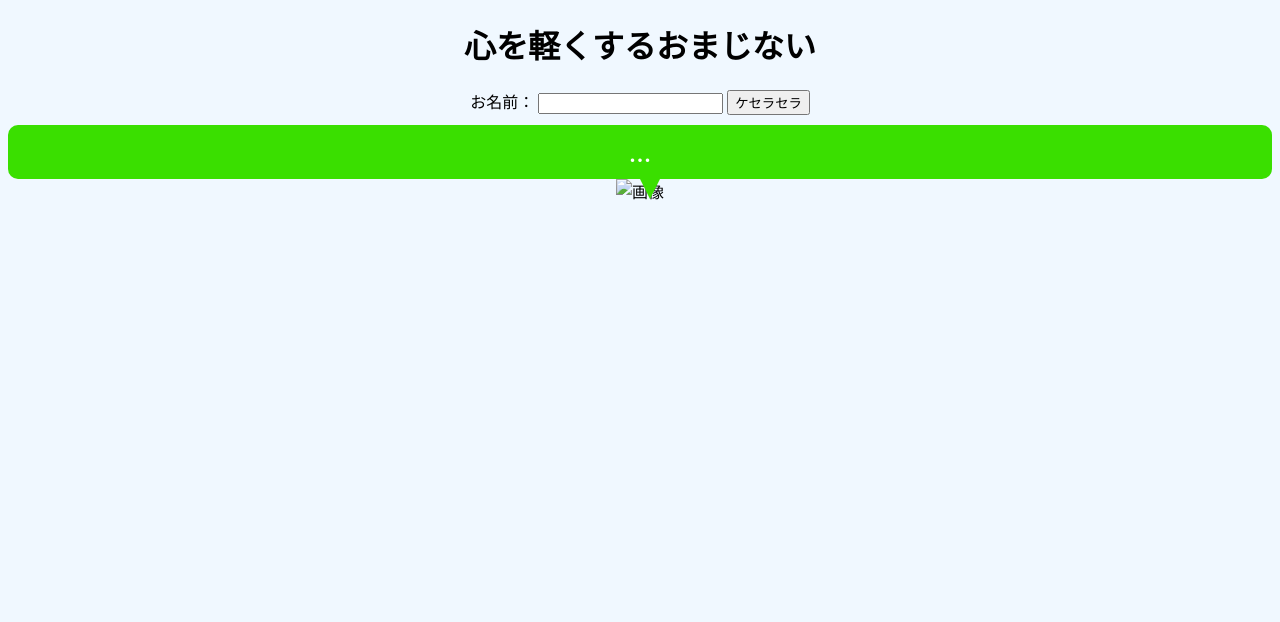
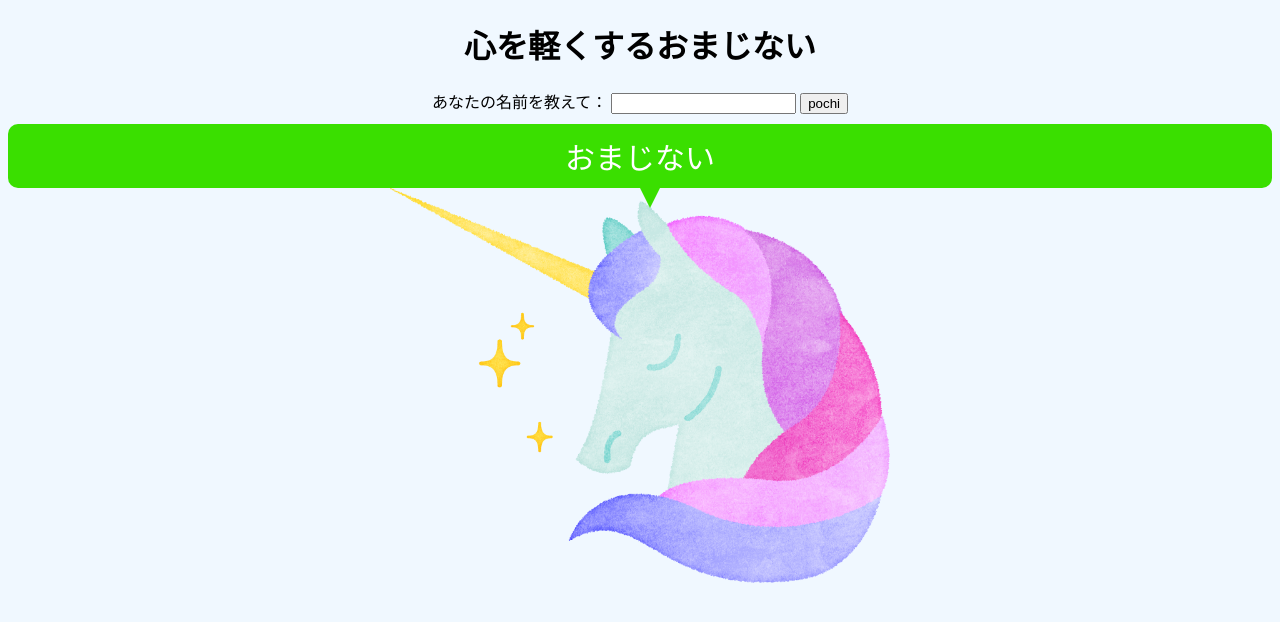
Before and after one commit to jasmine-tokudome/positive_phrase_maker, a plain HTML site: page index.html in a window 1280 px wide. Drawn offline with Linux system fonts and the light colour scheme.

Commit message:
画像差し替え

```diff
--- a/index.html
+++ b/index.html
@@ -10,13 +10,13 @@
 
     <body>
         <h1>心を軽くするおまじない</h1>
-        <label for="name">お名前：</label>
+        <label for="name">あなたの名前を教えて：</label>
         <input type="text" id="name">
-        <button id="button">ケセラセラ</button>
+        <button id="button">pochi</button>
         <div class="balloon">
-            <div id="output" style="white-space: pre-line;">...</div>
+            <div id="output" style="white-space: pre-line;">おまじない</div>
         </div>
-        <img src="face.png" id="face" alt="画像" />
+        <img src="unicorn.png" id="face" alt="画像" />
     </body>
 
 </html>
```
Also changed, not shown: unicorn.png (renamed from 0069-1.png).
